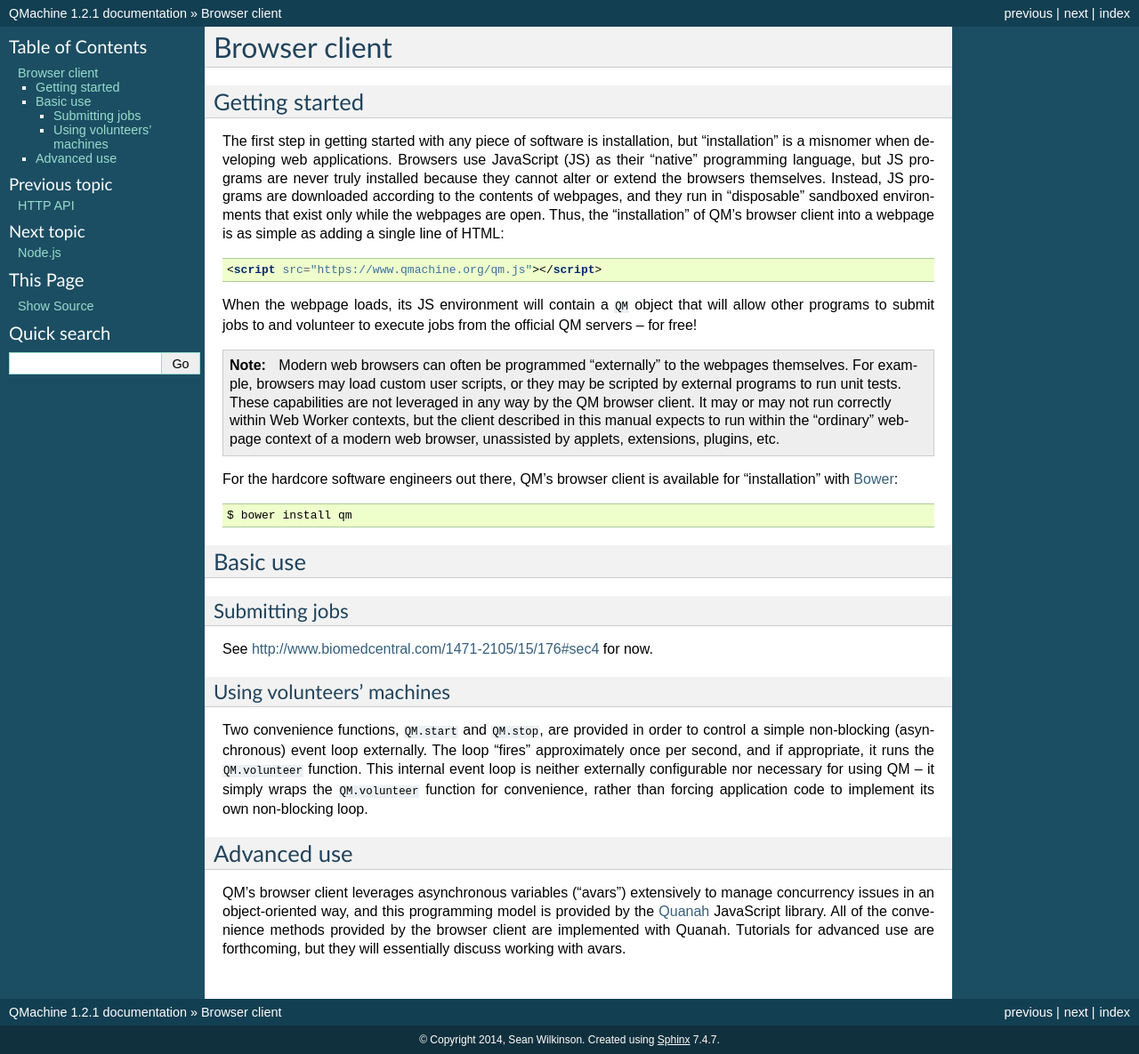
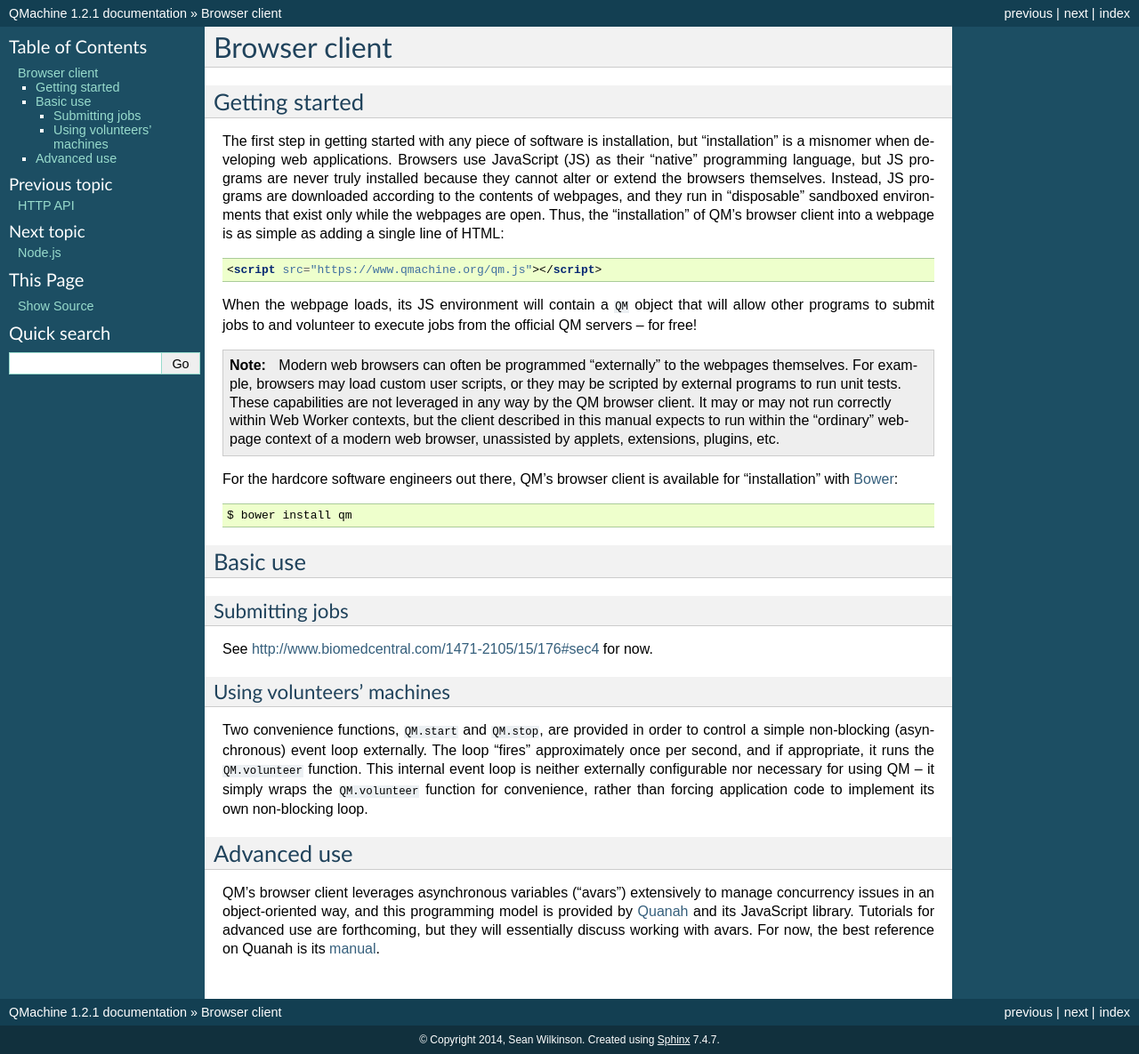
Before and after one commit to qmachine/qmachine, a Sphinx documentation site: the page built from docs/browser-client.rst, in a window 1280 px wide. Shown: the whole page at 89% size. Built offline with Sphinx 7.4.7, drawn with Linux system fonts in a browser that asks for light colours.

Commit message:
Comment on Quanah and link to its manual

```diff
--- a/docs/browser-client.rst
+++ b/docs/browser-client.rst
@@ -67,10 +67,9 @@ Advanced use
 
 QM's browser client leverages asynchronous variables ("avars") extensively to
 manage concurrency issues in an object-oriented way, and this programming model
-is provided by the Quanah_ JavaScript library. All of the convenience methods
-provided by the browser client are implemented with Quanah. Tutorials for
-advanced use are forthcoming, but they will essentially discuss working with
-avars.
+is provided by Quanah_ and its JavaScript library. Tutorials for advanced use
+are forthcoming, but they will essentially discuss working with avars. For now,
+the best reference on Quanah is its `manual <https://quanah.readthedocs.org>`_.
 
 
 .. ----------------------------
```
